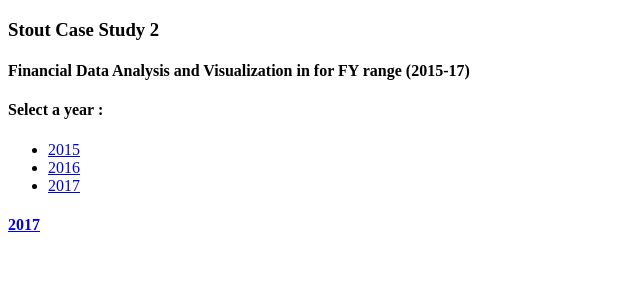
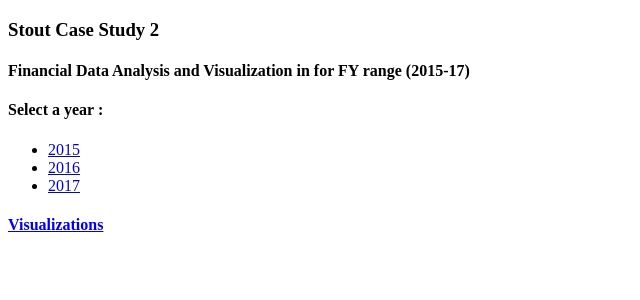
Before and after one commit to pk9444/StoutCaseStudy2, a Flask app: page / in a window 1280 px wide. Shown: the top 300 px of the page, without its empty margins (0-640 px from the left). Run offline with Flask 2, Linux system fonts and the light colour scheme; parts of the project's set-up code (start-up, migrations or seed data) failed here and were passed over.

Commit message:
Corrected text

```diff
--- a/templates/index.html
+++ b/templates/index.html
@@ -15,7 +15,7 @@
     <li><a href="{{ url_for('year2017')}}">2017</a></li>
 </ul>
 
-<h4> <a href="{{ url_for('visualizations')}}">2017</a></h4>
+<h4> <a href="{{ url_for('visualizations')}}">Visualizations</a></h4>
 
 <!--  <a href="{{ url_for('year2015')}}">2015</a>
   <a href="{{ url_for('year2016')}}">2016</a>
```
